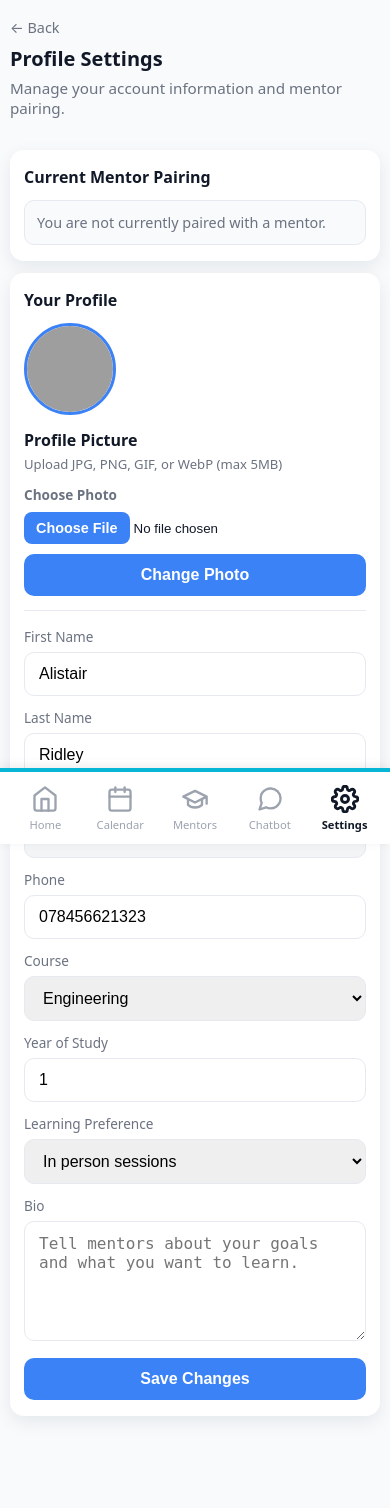
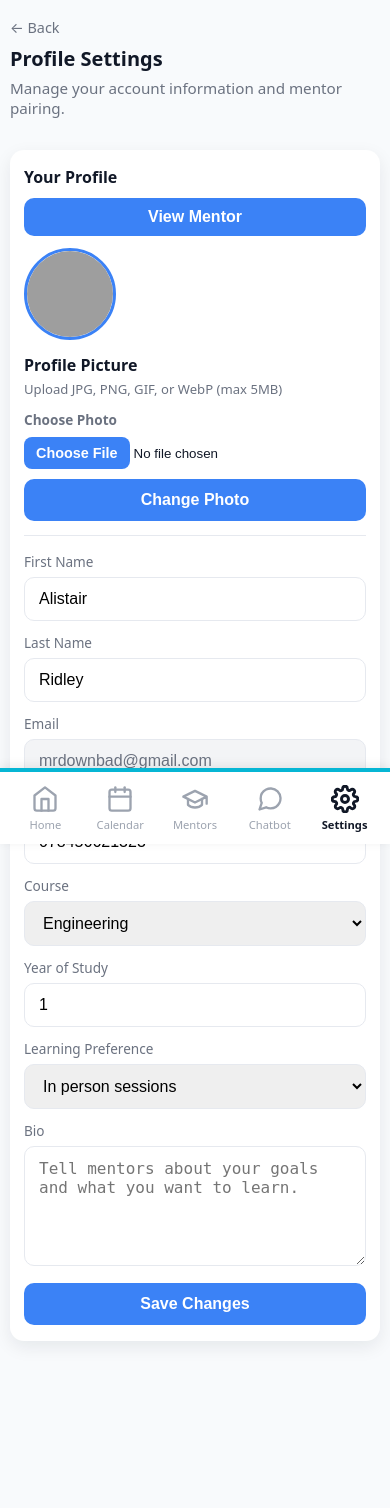
Before and after one commit to Kojo6771/Mentor-Match, a PHP site: page /users/student/student_profile.php in a window 390 px wide. After the commit the page ends 1344 px from the top, so only its background shows below. Run offline with PHP 8.4, Linux system fonts and the light colour scheme; a user stored in the database is signed in; data comes from the database, SQL or seed files in the repository; grey boxes are pictures that could not be loaded.

Commit message:
changed remove mentor into a popup

```diff
--- a/assets/css/student_profile.css
+++ b/assets/css/student_profile.css
@@ -48,6 +48,44 @@ h1 {
     font-size: 1rem;
     font-weight: 700;
     margin: 0 0 12px;
+}
+
+.profile-section-head {
+    display: flex;
+    align-items: center;
+    justify-content: space-between;
+    gap: 10px;
+    margin-bottom: 12px;
+}
+
+.profile-section-head .section-title {
+    margin: 0;
+}
+
+.view-mentor-btn {
+    width: auto;
+    min-width: 150px;
+    padding: 10px 14px;
+}
+
+.view-mentor-btn {
+    transition: background 0.2s ease, transform 0.15s ease, box-shadow 0.2s ease;
+}
+
+.view-mentor-btn:hover {
+    background: #2563eb;
+    transform: translateY(-1px);
+    box-shadow: 0 6px 16px rgba(59, 130, 246, 0.28);
+}
+
+.view-mentor-btn:active {
+    transform: translateY(0);
+    box-shadow: 0 3px 8px rgba(59, 130, 246, 0.2);
+}
+
+.view-mentor-btn:focus-visible {
+    outline: 2px solid rgba(59, 130, 246, 0.35);
+    outline-offset: 2px;
 }
 
 .avatar-row {
@@ -248,7 +345,20 @@ h1 {
         width: 100%;
     }
 
+    .profile-section-head {
+        align-items: stretch;
+        flex-direction: column;
+    }
+
+    .view-mentor-btn {
+        width: 100%;
+    }
+
     .mentor-summary {
         align-items: flex-start;
     }
+
+    .mentor-modal__panel {
+        max-height: calc(100vh - 110px);
+    }
 }
--- a/users/student/student_profile.php
+++ b/users/student/student_profile.php
@@ -302,32 +302,11 @@ $mentor_avatar_url = ($pairedMentor && !empty($pairedMentor['profile_picture']))
 				</div>
 			<?php endif; ?>
 
-			<section class="card pairing-card" aria-labelledby="pairing-heading">
-				<h2 id="pairing-heading" class="section-title">Current Mentor Pairing</h2>
-
-				<?php if ($pairedMentor): ?>
-					<div class="mentor-summary">
-						<img src="<?php echo htmlspecialchars($mentor_avatar_url); ?>" alt="Mentor profile" class="mentor-avatar" data-fallback="<?php echo htmlspecialchars($mentor_fallback_avatar); ?>" onerror="this.onerror=null;this.src=this.dataset.fallback;">
-						<div class="mentor-details">
-							<h3><?php echo htmlspecialchars(($pairedMentor['first_name'] ?? '') . ' ' . ($pairedMentor['last_name'] ?? '')); ?></h3>
-							<p><?php echo htmlspecialchars($pairedMentor['email'] ?? ''); ?></p>
-							<?php if (!empty($pairedMentor['subjects'])): ?>
-								<p class="mentor-meta"><strong>Subjects:</strong> <?php echo htmlspecialchars($pairedMentor['subjects']); ?></p>
-							<?php endif; ?>
-						</div>
-					</div>
-
-					<form method="POST" class="remove-form" onsubmit="return confirm('Remove your pairing with this mentor?');">
-						<input type="hidden" name="action" value="remove_pairing">
-						<button type="submit" class="btn danger-btn">Remove Pairing</button>
-					</form>
-				<?php else: ?>
-					<p class="empty-pairing">You are not currently paired with a mentor.</p>
-				<?php endif; ?>
-			</section>
-
 			<section class="card profile-card" aria-labelledby="profile-heading">
-				<h2 id="profile-heading" class="section-title">Your Profile</h2>
+				<div class="profile-section-head">
+					<h2 id="profile-heading" class="section-title">Your Profile</h2>
+					<button type="button" class="btn view-mentor-btn" id="open-mentor-modal">View Mentor</button>
+				</div>
 
 				<form method="POST" enctype="multipart/form-data" class="avatar-row">
 					<input type="hidden" name="action" value="upload_photo">
@@ -407,9 +386,84 @@ $mentor_avatar_url = ($pairedMentor && !empty($pairedMentor['profile_picture']))
 					<button class="btn" type="submit">Save Changes</button>
 				</form>
 			</section>
+
+			<div class="mentor-modal" id="mentor-modal" aria-hidden="true">
+				<div class="mentor-modal__backdrop" data-close-mentor></div>
+				<section class="card pairing-card mentor-modal__panel" aria-labelledby="pairing-heading" role="dialog" aria-modal="true">
+					<div class="mentor-modal__top">
+						<h2 id="pairing-heading" class="section-title">Current Mentor Pairing</h2>
+						<button type="button" class="mentor-close-btn" id="close-mentor-modal" aria-label="Close mentor view">✕</button>
+					</div>
+
+					<?php if ($pairedMentor): ?>
+						<div class="mentor-summary">
+							<img src="<?php echo htmlspecialchars($mentor_avatar_url); ?>" alt="Mentor profile" class="mentor-avatar" data-fallback="<?php echo htmlspecialchars($mentor_fallback_avatar); ?>" onerror="this.onerror=null;this.src=this.dataset.fallback;">
+							<div class="mentor-details">
+								<h3><?php echo htmlspecialchars(($pairedMentor['first_name'] ?? '') . ' ' . ($pairedMentor['last_name'] ?? '')); ?></h3>
+								<p><?php echo htmlspecialchars($pairedMentor['email'] ?? ''); ?></p>
+								<?php if (!empty($pairedMentor['subjects'])): ?>
+									<p class="mentor-meta"><strong>Subjects:</strong> <?php echo htmlspecialchars($pairedMentor['subjects']); ?></p>
+								<?php endif; ?>
+							</div>
+						</div>
+
+						<form method="POST" class="remove-form" onsubmit="return confirm('Remove your pairing with this mentor?');">
+							<input type="hidden" name="action" value="remove_pairing">
+							<button type="submit" class="btn danger-btn">Remove Pairing</button>
+						</form>
+					<?php else: ?>
+						<p class="empty-pairing">You are not currently paired with a mentor.</p>
+					<?php endif; ?>
+				</section>
+			</div>
 		</div>
 	</main>
 
 	<?php include '../../includes/nav.php'; ?>
+
+	<script>
+		(function () {
+			const modal = document.getElementById('mentor-modal');
+			const openMentorBtn = document.getElementById('open-mentor-modal');
+			const closeMentorBtn = document.getElementById('close-mentor-modal');
+			const closeBackdrop = modal ? modal.querySelector('[data-close-mentor]') : null;
+
+			function openMentorModal() {
+				if (!modal) {
+					return;
+				}
+				modal.classList.add('is-open');
+				modal.setAttribute('aria-hidden', 'false');
+				document.body.classList.add('mentor-modal-open');
+			}
+
+			function closeMentorModal() {
+				if (!modal) {
+					return;
+				}
+				modal.classList.remove('is-open');
+				modal.setAttribute('aria-hidden', 'true');
+				document.body.classList.remove('mentor-modal-open');
+			}
+
+			if (openMentorBtn) {
+				openMentorBtn.addEventListener('click', openMentorModal);
+			}
+
+			if (closeMentorBtn) {
+				closeMentorBtn.addEventListener('click', closeMentorModal);
+			}
+
+			if (closeBackdrop) {
+				closeBackdrop.addEventListener('click', closeMentorModal);
+			}
+
+			document.addEventListener('keydown', function (event) {
+				if (event.key === 'Escape') {
+					closeMentorModal();
+				}
+			});
+		})();
+	</script>
 </body>
 </html>
```
Also changed, not shown: other parts of assets/css/student_profile.css (+59 -0 lines).
